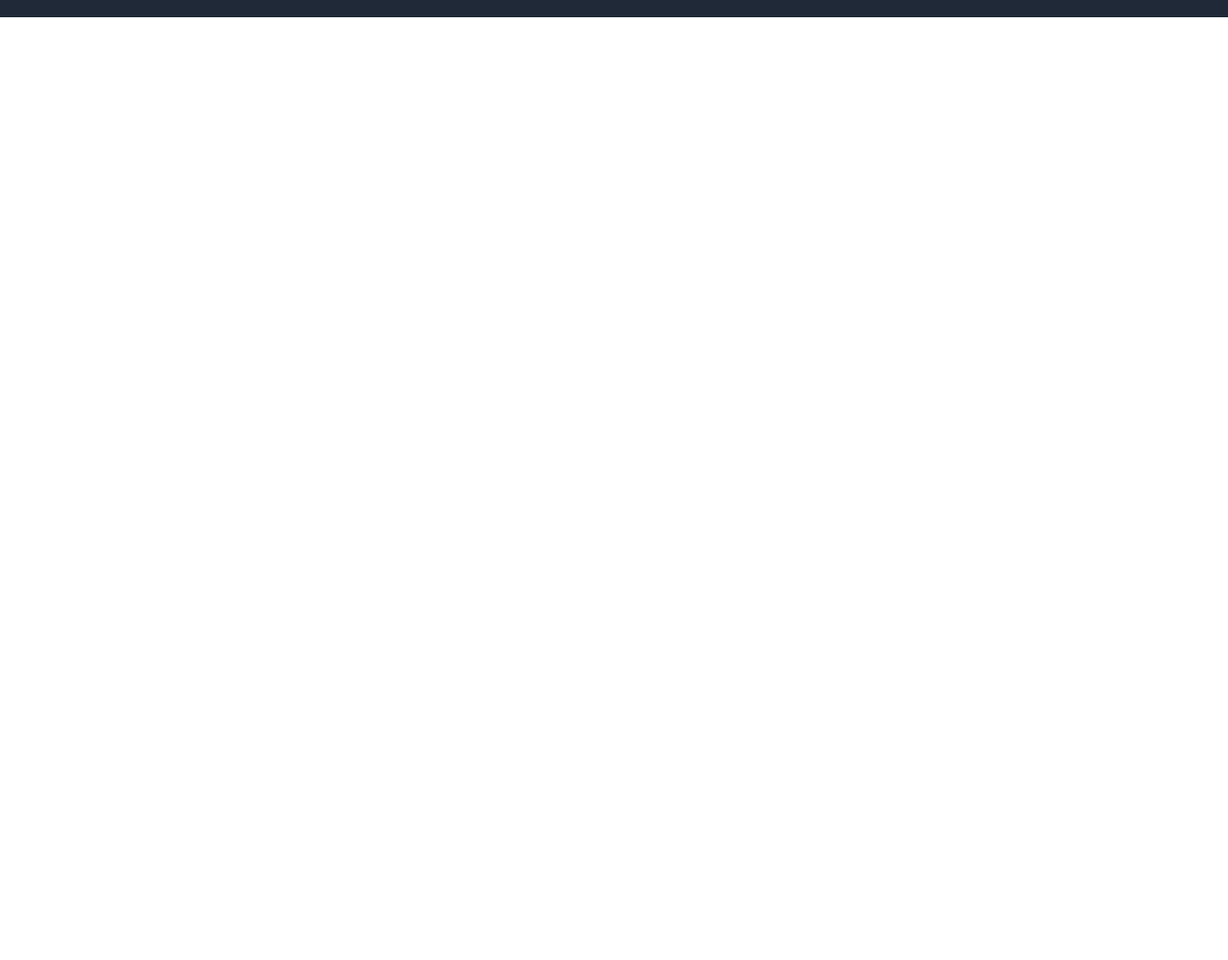
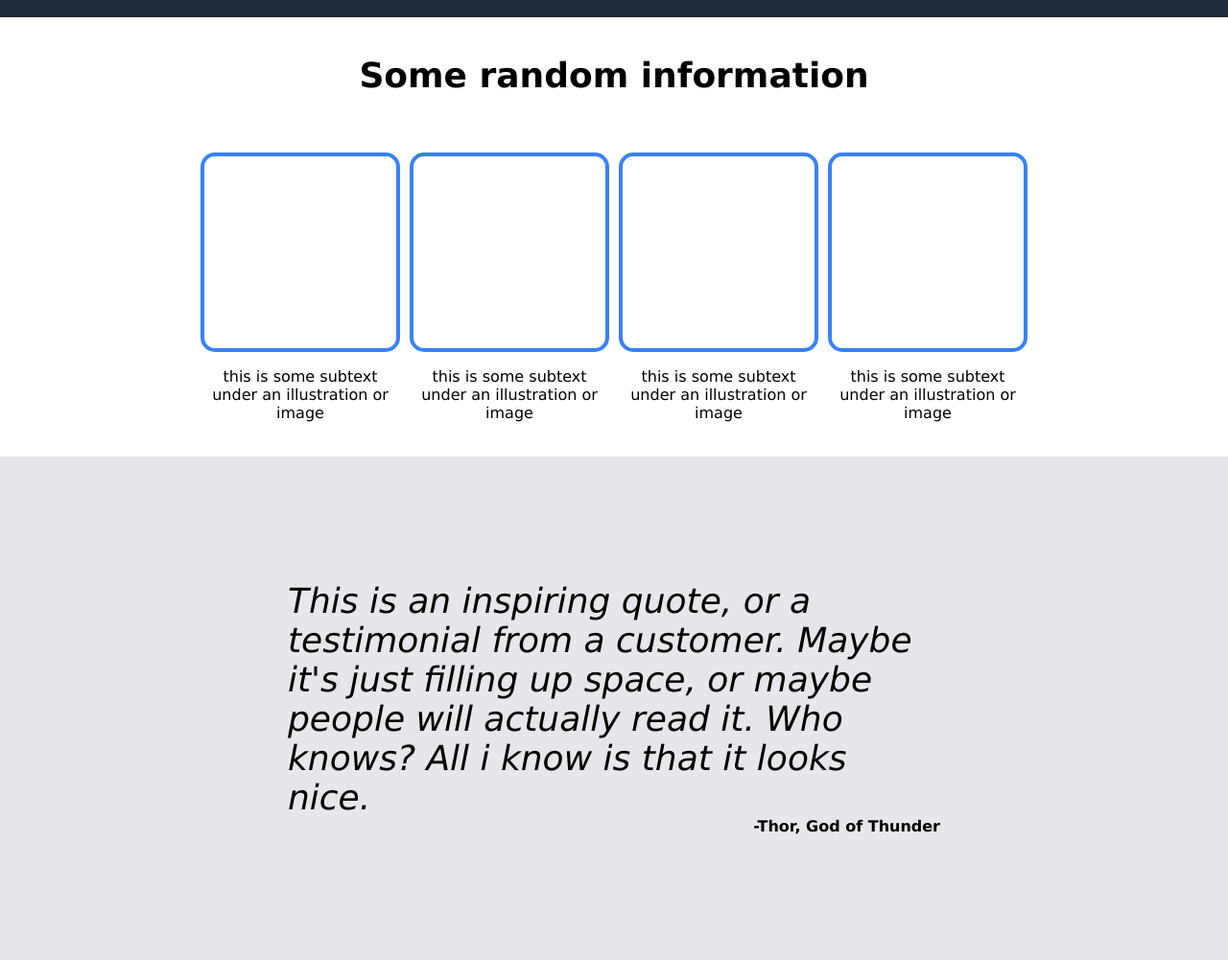
Before and after one commit to Piotrek18/landing_page, a plain HTML site: page index.html in a window 1280 px wide. Shown: the part 500-1501 px from the top of the page at 96% size. Before the commit the page ends 800 px from the top, so only its background shows below. Drawn offline with Linux system fonts and the light colour scheme.

Commit message:
Add 3 and 4 section

```diff
--- a/index.html
+++ b/index.html
@@ -28,5 +28,28 @@
             <p>this is a placeholder for an image</p>
         </div>
     </div>
+        <div class="info">Some random information</div>
+    <div class="third-container">
+        <div class="boxy">
+            <div class="item"></div>
+            <p>this is some subtext under an illustration or image</p>
+            </div>
+        <div class="boxy">
+            <div class="item"></div>
+            <p>this is some subtext under an illustration or image</p>
+        </div>
+        <div class="boxy">
+            <div class="item"></div>
+            <p>this is some subtext under an illustration or image</p>
+        </div>
+        <div class="boxy">
+            <div class="item"></div>
+            <p>this is some subtext under an illustration or image</p>
+        </div>
+    </div>
+    <div class="fourth-container">
+        <div class="quote">This is an inspiring quote, or a testimonial from a customer. Maybe it's just filling up space, or maybe people will actually read it. Who knows? All i know is that it looks nice.</div>
+        <div class="author">-Thor, God of Thunder</div>
+    </div>
 </body>
 </html>
--- a/style.css
+++ b/style.css
@@ -75,3 +75,47 @@ ul{
     border-radius: 8px;
     background-color: #3882F6;
 }
+
+.info{
+    padding: 40px;
+    font-size: 36px;
+    font-weight:900;
+    text-align: center;
+}
+
+.third-container{
+    display: flex;
+    justify-content: center;
+    gap:10px;
+    padding:20px 300px;
+}
+.item{
+    height: 200px;
+    width: 200px;
+    border: 4px solid #3882F6;
+    border-radius: 15px;
+}
+
+.boxy{
+    flex-basis: 250px;
+    display: flex;
+    justify-content: center;
+    flex-wrap: wrap;
+    text-align: center;
+}
+
+.fourth-container{
+    background-color: #E5E7EB;
+    padding: 130px 300px;
+}
+
+.quote{
+    font-size: 36px;
+    font-weight:lighter;
+    font-style: italic;
+}
+
+.author{
+    font-weight: bolder;
+    text-align: end;
+}
```
